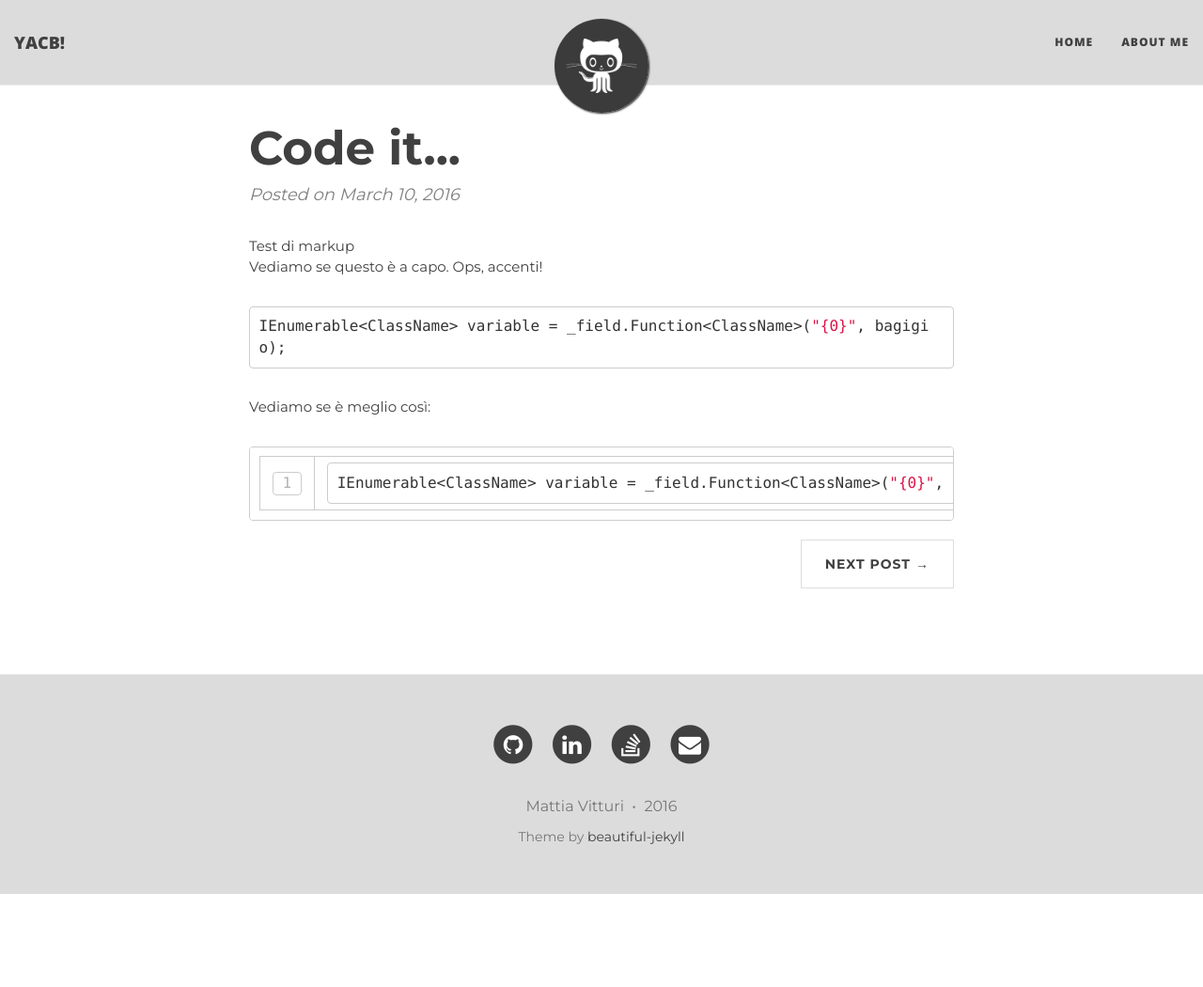
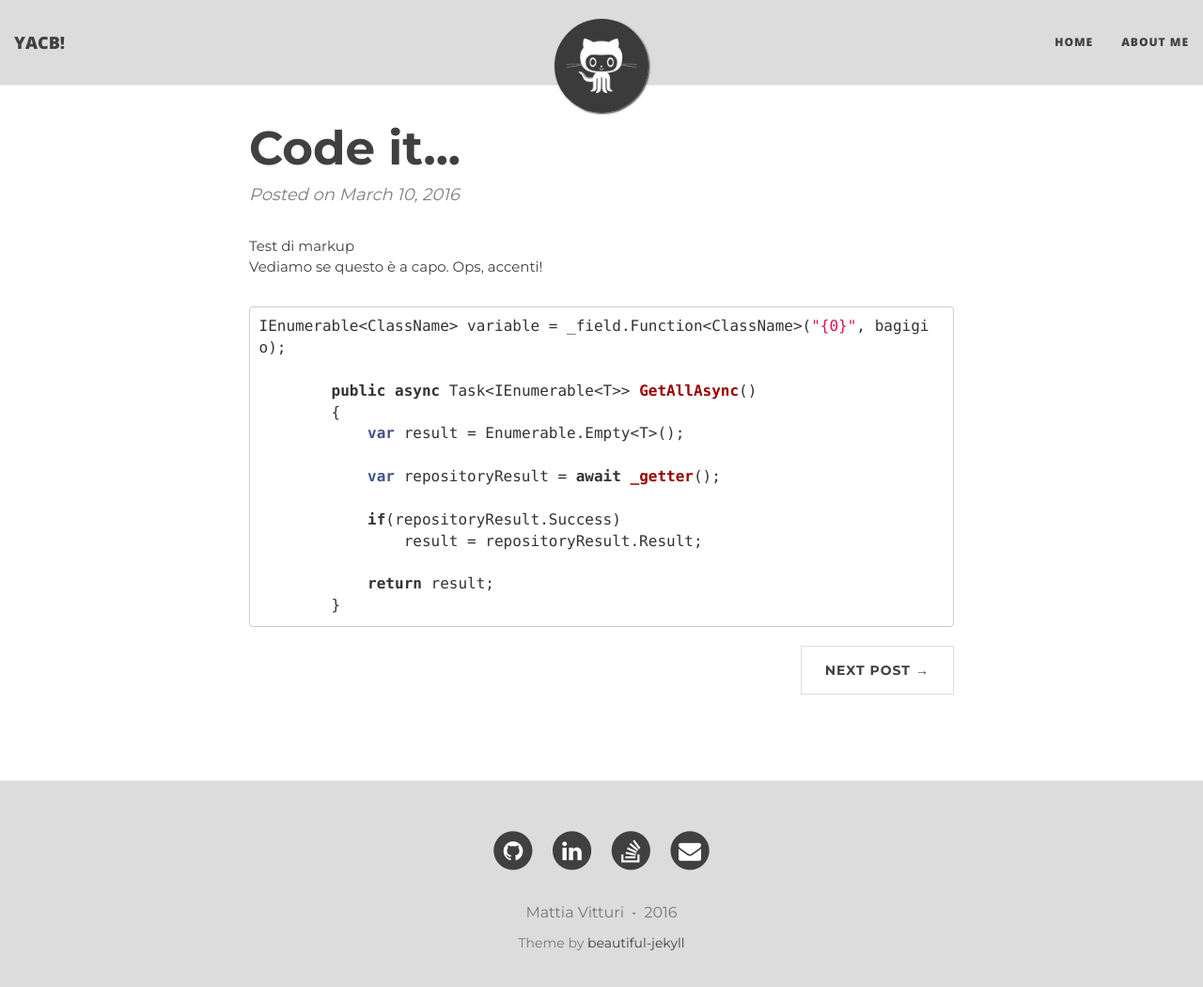
Before and after one commit to mvitturi/mvitturi.github.io, a Jekyll site: the page built from _posts/2016-03-10-Code-it.md, in a window 1280 px wide and 1064 px high. Shown: the top 1050 px of the window at 94% size. Built offline with Jekyll 4.4.1, drawn with Linux system fonts in a browser that asks for light colours; nearby versions of some CDN libraries; comment, search, counter and statistics services are not loaded.

Commit message:
Test code complex

````diff
--- a/_posts/2016-03-10-Code-it.md
+++ b/_posts/2016-03-10-Code-it.md
@@ -9,10 +9,16 @@ Vediamo se questo è a capo. Ops, accenti!
 
 ```cs
 IEnumerable<ClassName> variable = _field.Function<ClassName>("{0}", bagigio);
+
+        public async Task<IEnumerable<T>> GetAllAsync()
+        {
+            var result = Enumerable.Empty<T>();
+
+            var repositoryResult = await _getter();
+
+            if(repositoryResult.Success)
+                result = repositoryResult.Result;
+
+            return result;
+        }
 ```
-
-Vediamo se è meglio così:
-
-{% highlight cs linenos %}
-IEnumerable<ClassName> variable = _field.Function<ClassName>("{0}", bagigio);
-{% endhighlight %}
````
